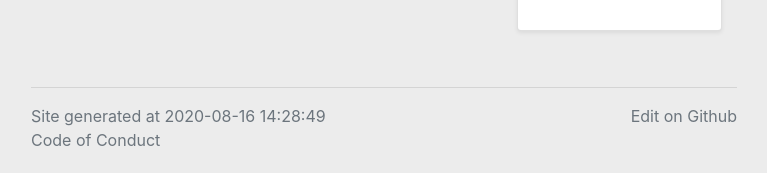
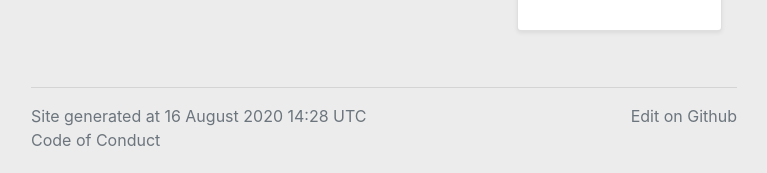
Before and after one commit to codeforIATI/codeforiati.github.io, a Jekyll site: the page built from index.html, in a window 1280 px wide and 900 px high, scrolled down 1558 px. Shown: the part 724-897 px from the top of the window, without its empty margins (256-1023 px from the left). Built offline with Jekyll 4.4.1, drawn with Linux system fonts in a browser that asks for light colours; the list of posts is cut into pages by our own code.

Commit message:
Nicer date format in footer

```diff
--- a/_layouts/default.html
+++ b/_layouts/default.html
@@ -86,7 +86,7 @@
         <hr />
         <div class="row">
           <div class="col-md-6">
-            <span class="text-muted">Site generated at {{ 'now' | date: "%Y-%m-%d %H:%M:%S" }}</span><br />
+            <span class="text-muted">Site generated at {{ 'now' | date: "%e %B %Y %H:%M %Z" }}</span><br />
             <a class="text-muted" href="{{ site.github.url }}/code-of-conduct">Code of Conduct</a>
           </div>
           <div class="col-md-6 ml-auto text-right">
```
